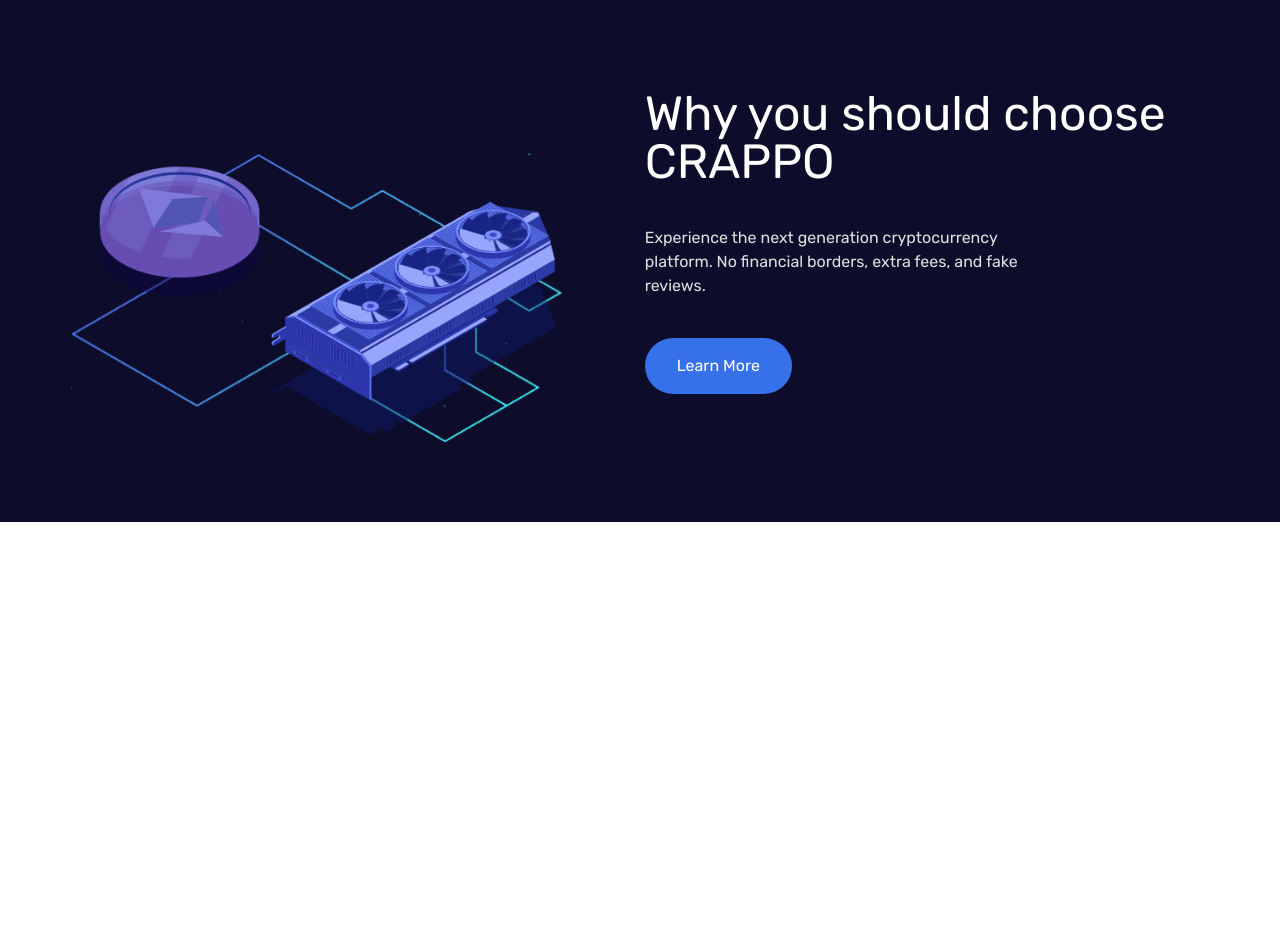
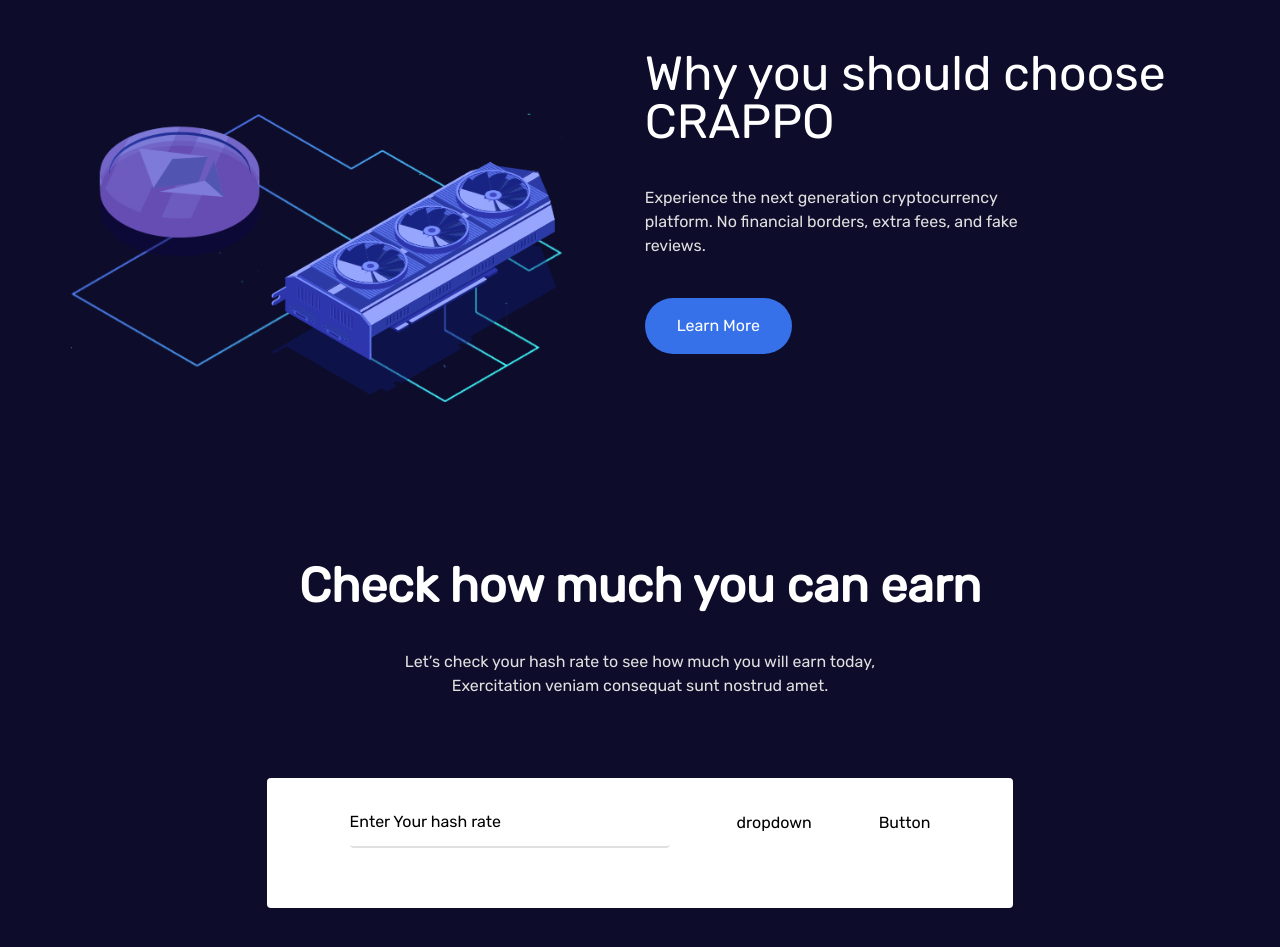
Before and after one commit to danyalbani240/Crappo, a Nuxt app: page / in a window 1280 px wide. Shown: the part 991-1938 px from the top of the page. Before the commit the page ends 1513 px from the top, so only its background shows below. Built offline with nearby package versions, Linux system fonts and the light colour scheme.

Commit message:
baseinput component created

```diff
--- /dev/null
+++ b/components/CrappoSecurity.vue
@@ -0,0 +1,27 @@
+<template>
+  <div class="py-20">
+    <div class="bg-primary">
+      <h3 class="text-Neutral-white text-5xl text-center font-extrabold mt-10 mb-15">Check how much you can earn</h3>
+      <p class="text-Neutral-Grey5 text-center mt-10">
+        Let’s check your hash rate to see how much you will earn today,<br>
+        Exercitation veniam consequat sunt nostrud amet.
+      </p>
+    </div>
+    <div class="bg-Neutral-white mx-auto w-7/12 px-4 mt-20 rounded flex flex-col">
+      <div class="py-5 mb-5 flex items-center justify-evenly">
+        <Input placeholder="Enter Your hash rate" :model="my1" /> <span>dropdown</span> <span>Button</span>
+      </div>
+      <div class="mt-5"></div>
+    </div>
+  </div>
+</template>
+
+<script>
+export default {
+  data() {
+    return {
+      my1: ""
+    }
+  }
+}
+</script>
--- a/components/Header.vue
+++ b/components/Header.vue
@@ -33,11 +33,6 @@
 
   </div>
 </template>
-<script>
-export default {
-  name: "Header",
-};
-</script>
 <style lang="scss">
 .hero {
   height: 27rem;
--- a/components/why-us.vue
+++ b/components/WhyUs.vue
@@ -1,5 +1,5 @@
 <template>
-  <div class="bg-primary text-Neutral-white w-11/12 mx-auto pt-20">
+  <div class="bg-primary text-Neutral-white w-11/12 mx-auto py-10">
     <div class="flex justify-between">
       <div class="flex items-center">
         <div
@@ -42,8 +42,9 @@
       <div class="flex flex-col ml-10">
         <p class="text-5xl mb-5">Why you should choose CRAPPO</p>
         <p class="my-5 text-Neutral-Grey5">
-          Experience the next generation cryptocurrency <br> platform. No financial
-          borders, extra fees, and fake <br> reviews.
+          Experience the next generation cryptocurrency <br />
+          platform. No financial borders, extra fees, and fake <br />
+          reviews.
         </p>
         <div class="mt-5">
           <Button blue="true" name="Learn More" />
@@ -52,8 +53,3 @@
     </div>
   </div>
 </template>
-<script>
-export default {
-  name: "WhyUs",
-};
-</script>
--- /dev/null
+++ b/components/input.vue
@@ -0,0 +1,10 @@
+<template>
+    <div>
+        <input type="text" :placeholder="placeholder" class="placeholder-black w-80 outline-none py-3 border-b-2 border-Neutral-Grey5 rounded" :value="model" @input="model = $event.target.value">
+    </div>
+</template>
+<script>
+export default {
+    props: ['placeholder','model']
+}
+</script>
--- a/pages/index.vue
+++ b/pages/index.vue
@@ -1,7 +1,8 @@
 <template>
   <div id="root">
     <Header />
-    <why-us />
+    <WhyUs />
+    <CrappoSecurity />
   </div>
 </template>
 
```
